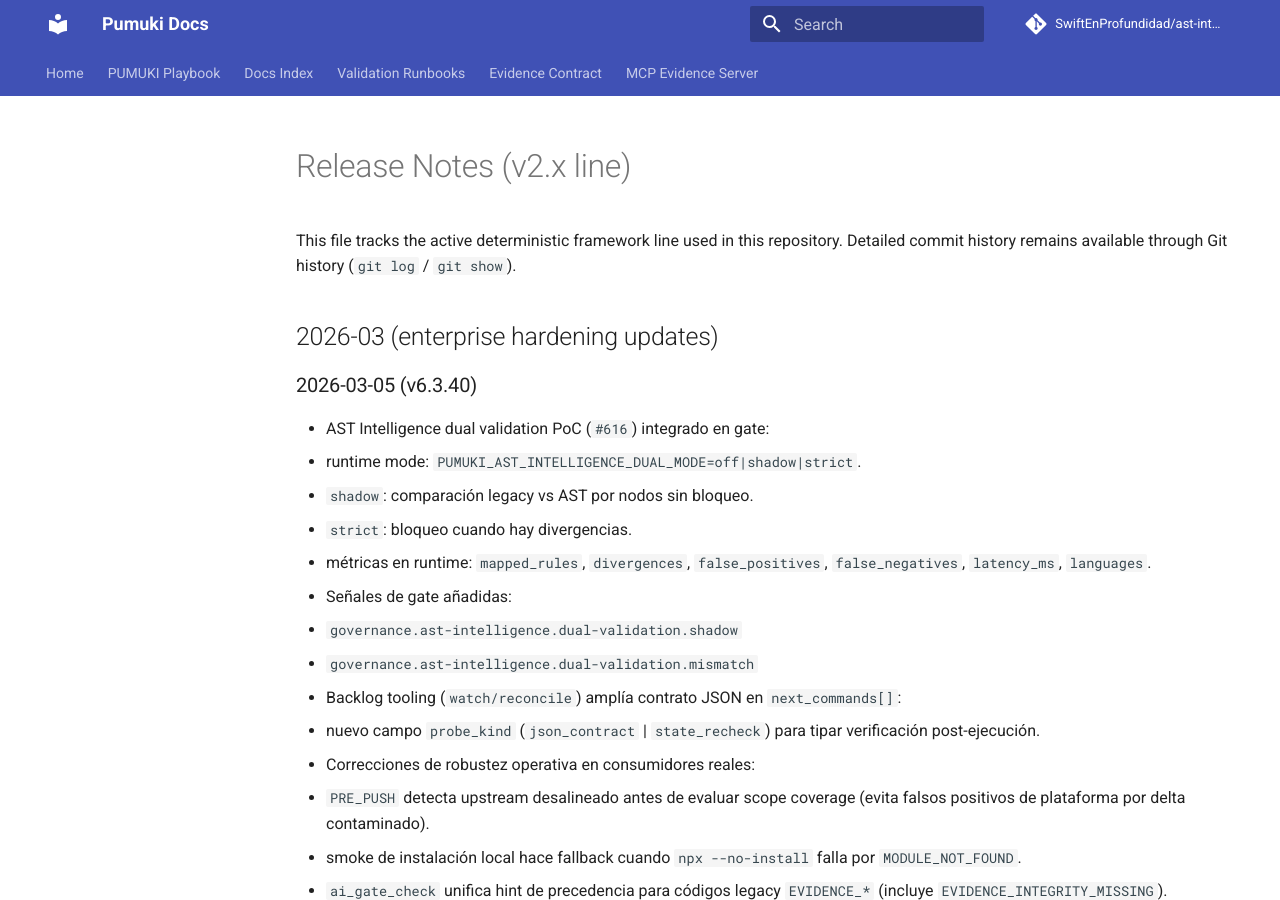
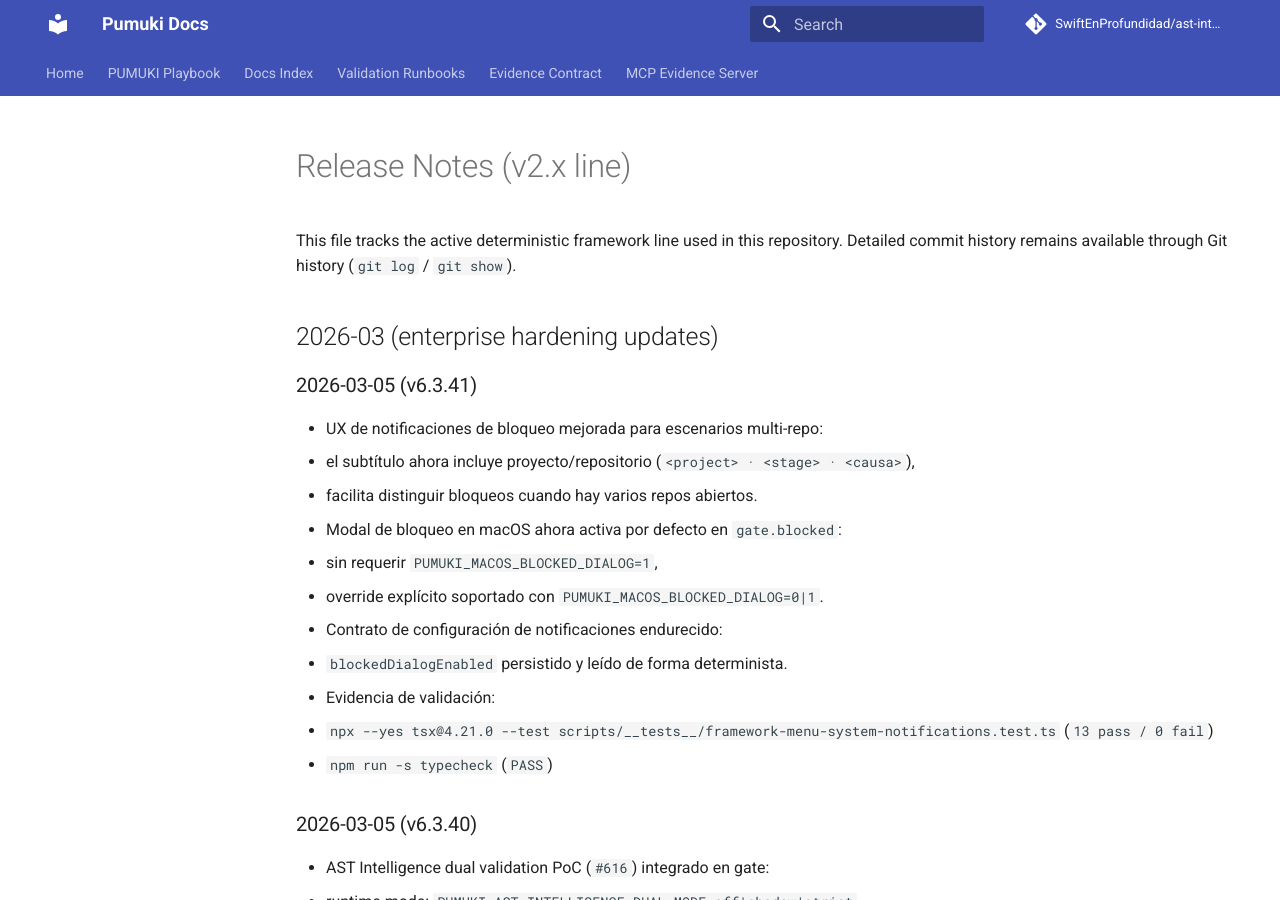
Before and after one commit to SwiftEnProfundidad/ast-intelligence-hooks, an MkDocs documentation site: the page built from docs/RELEASE_NOTES.md, in a window 1280 px wide and 900 px high. Built offline with MkDocs 1.6.1 and Material for MkDocs 9.7.7, drawn with Linux system fonts in a browser that asks for light colours; comment, search, counter and statistics services are not loaded.

Commit message:
chore(release): cut 6.3.41

```diff
--- a/docs/RELEASE_NOTES.md
+++ b/docs/RELEASE_NOTES.md
@@ -4,6 +4,20 @@ This file tracks the active deterministic framework line used in this repository
 Detailed commit history remains available through Git history (`git log` / `git show`).
 
 ## 2026-03 (enterprise hardening updates)
+
+### 2026-03-05 (v6.3.41)
+
+- UX de notificaciones de bloqueo mejorada para escenarios multi-repo:
+  - el subtítulo ahora incluye proyecto/repositorio (`<project> · <stage> · <causa>`),
+  - facilita distinguir bloqueos cuando hay varios repos abiertos.
+- Modal de bloqueo en macOS ahora activa por defecto en `gate.blocked`:
+  - sin requerir `PUMUKI_MACOS_BLOCKED_DIALOG=1`,
+  - override explícito soportado con `PUMUKI_MACOS_BLOCKED_DIALOG=0|1`.
+- Contrato de configuración de notificaciones endurecido:
+  - `blockedDialogEnabled` persistido y leído de forma determinista.
+- Evidencia de validación:
+  - `npx --yes tsx@4.21.0 --test scripts/__tests__/framework-menu-system-notifications.test.ts` (`13 pass / 0 fail`)
+  - `npm run -s typecheck` (`PASS`)
 
 ### 2026-03-05 (v6.3.40)
 
--- a/package.json
+++ b/package.json
@@ -1,6 +1,6 @@
 {
   "name": "pumuki",
-  "version": "6.3.40",
+  "version": "6.3.41",
   "description": "Enterprise-grade AST Intelligence System with multi-platform support (iOS, Android, Backend, Frontend) and Feature-First + DDD + Clean Architecture enforcement. Includes dynamic violations API for intelligent querying.",
   "main": "index.js",
   "bin": {
```
Also changed, not shown: CHANGELOG.md (+18 -0 lines), 2 other files.
